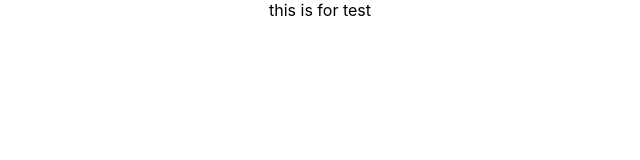
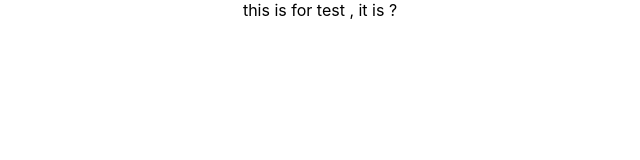
Before and after one commit to seohan1010/ch8_5_front, a React (Create React App) app: page / in a window 1280 px wide. Shown: the top 160 px of the page, without its empty margins (320-960 px from the left). Built offline with nearby package versions, Linux system fonts and the light colour scheme.

Commit message:
test commit

```diff
--- a/src/App.tsx
+++ b/src/App.tsx
@@ -3,7 +3,7 @@ import './App.css';
 function App() {
   return (
     <div className="App">
-    this is for test
+    this is for test    , it is ?
     </div>
   );
 }
```
